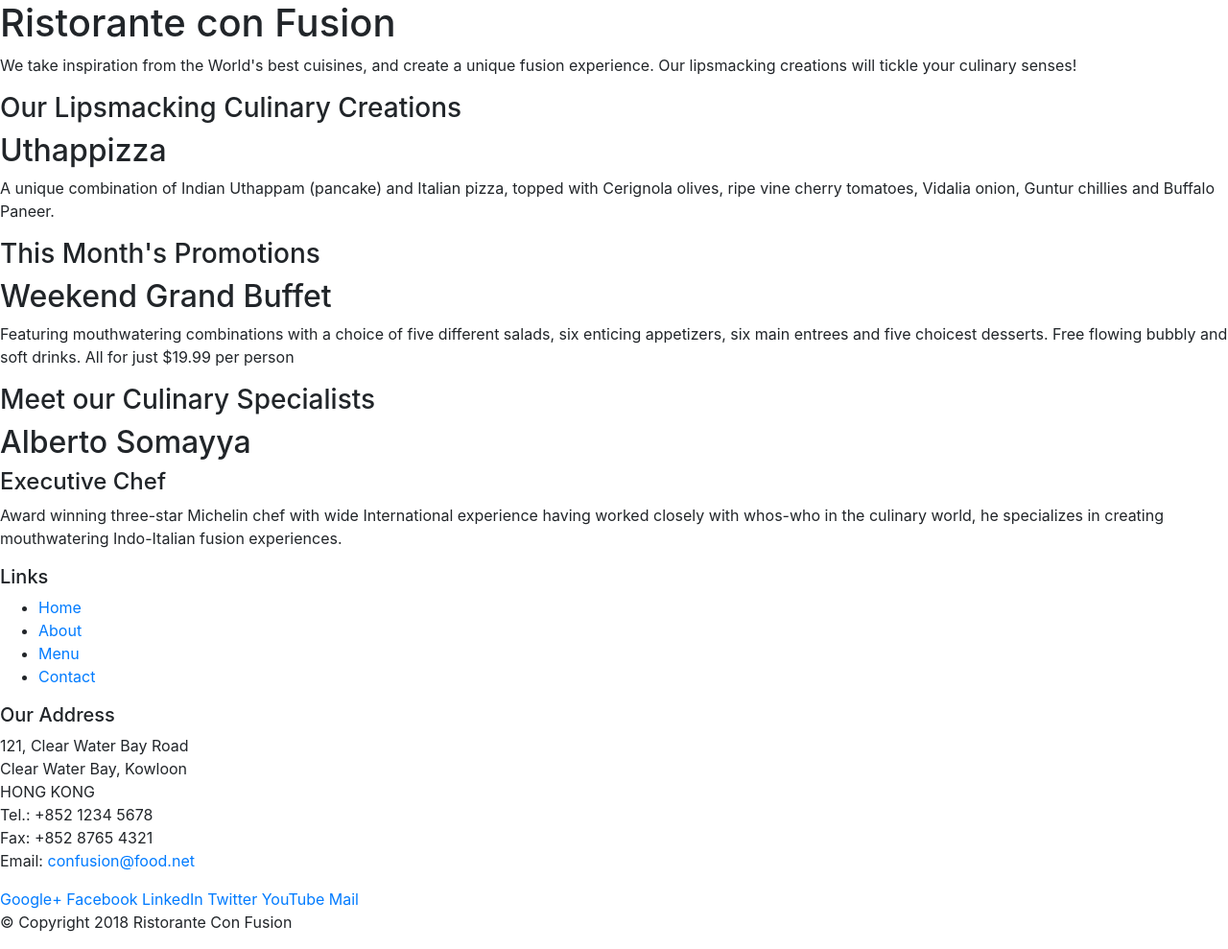
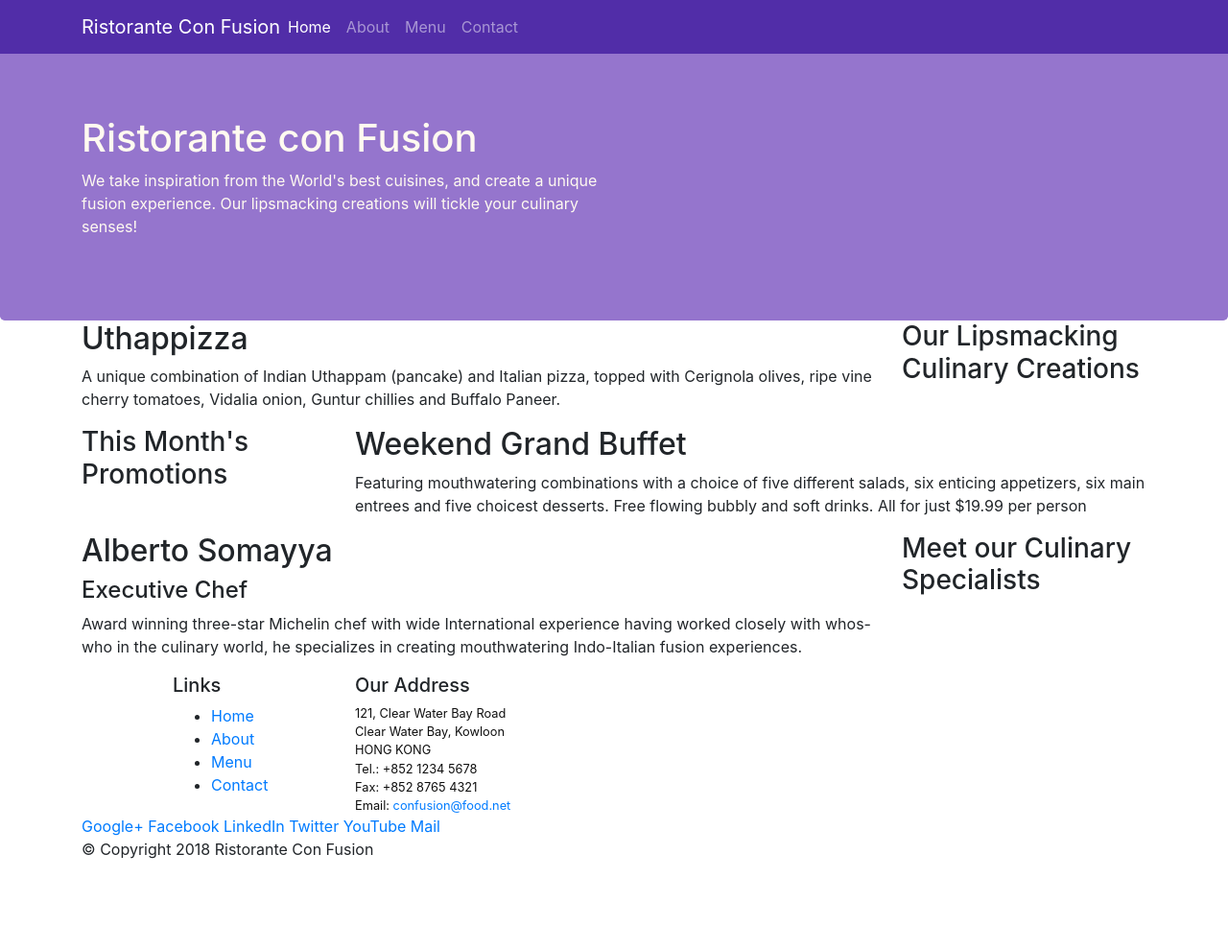
Before and after one commit to you1996/coursera, a website: page index.html in a window 1280 px wide. Shown: the whole page at 96% size. After the commit the page ends 913 px from the top, so only its background shows below. Drawn offline with nearby package versions, Linux system fonts and the light colour scheme.

Commit message:
certification coursera

```diff
--- /dev/null
+++ b/css/styles.css
@@ -0,0 +1,37 @@
+.row-header{
+    margin:0px auto;
+    padding:0px;
+}
+
+.row-content {
+    margin:0px auto;
+    padding: 50px 0px 50px 0px;
+    border-bottom: 1px ridge;
+    min-height:400px;
+}
+
+.footer{
+    background-color: #D1C4E9;
+    margin:0px auto;
+    padding: 20px 0px 20px 0px;
+}
+
+.jumbotron {
+    padding:70px 30px 70px 30px;
+    margin:0px auto;
+    background: #9575CD ;
+    color:floralwhite;
+}
+
+address{
+    font-size:80%;
+    margin:0px;
+    color:#0f0f0f;
+}
+body{
+    padding: 50px 0px 0px 0px;
+    z-index:0
+}
+.navbar-dark{
+    background-color: #512DA8;
+}
--- a/index.html
+++ b/index.html
@@ -9,51 +9,69 @@
 
     <!-- Bootstrap CSS -->
     <link rel="stylesheet" href="node_modules/bootstrap/dist/css/bootstrap.min.css">
+    <link href="css/styles.css" rel="stylesheet">
     <title>Ristorante Con Fusion</title>
 </head>
 
 <body>
+    <nav class="navbar navbar-expand-sm navbar-dark  fixed-top"> <!--navbar-expand-sm:responsive,bg-:background,fixed top :fixer dans le top si dans le scrolle dans le site -->
+        <div class="container"> <!-- on utilise la class countainer pour que la largeur de la navbar etre le meme que le sceen -->
+            <button class="navbar-toggler" type="button" data-toggle="collapse" data-target="#Navbar">
+                <span class="navbar-toggler-icon"></span><!--button de trois lignes-->
+            </button>
+             <!--navbar brand is used for the logo or the name of the company or the main title of the website-->
+             <a class="navbar-brand mr-auto " href="#">Ristorante Con Fusion</a>
+                <div class=" navbar-collapse collapse"  style="display: inline-block;" id="Navbar">
+                    <ul class="navbar-nav ">
+                        <li class="nav-item active"><a class="nav-link" href="#">Home</a></li>
+                        <li class="nav-item"><a class="nav-link" href="./aboutus.html">About</a></li>
+                        <li class="nav-item"><a class="nav-link" href="#">Menu</a></li>
+                        <li class="nav-item"><a class="nav-link" href="#">Contact</a></li>
+                    </ul>
+                </div>
+        </div>
+    </nav>
 
-    <header>
-        <div>
-            <div>
-                <div>
+    <header class="jumbotron">
+        <div class="container">
+            <div class="row">
+                <div class="col-12 col-sm-6">
                     <h1>Ristorante con Fusion</h1>
                     <p>We take inspiration from the World's best cuisines, and create a unique fusion experience. Our lipsmacking creations will tickle your culinary senses!</p>
                 </div>
-                <div>
+                <div class="col-12 col-sm">
                 </div>
             </div>
         </div>
     </header>
 
-    <div>
-        <div>
-            <div>
+    <div class="container">
+        <div class="row">
+            <div class="col-12 col-sm-4 order-sm-last col-md-3">
                 <h3>Our Lipsmacking Culinary Creations</h3>
             </div>
-            <div>
+            <div class="col col-sm order-sm-first col-md">
                 <h2>Uthappizza</h2>
                 <p>A unique combination of Indian Uthappam (pancake) and Italian pizza, topped with Cerignola olives, ripe vine cherry tomatoes, Vidalia onion, Guntur chillies and Buffalo Paneer.</p>
             </div>
         </div>
 
 
-        <div>
-            <div>
+        <div class="row">
+            <div class="col-12 col-sm-4 col-md-3">
                 <h3>This Month's Promotions</h3>
             </div>
-            <div>
+            <div class="col col-sm col-md">
                 <h2>Weekend Grand Buffet</h2>
                 <p>Featuring mouthwatering combinations with a choice of five different salads, six enticing appetizers, six main entrees and five choicest desserts. Free flowing bubbly and soft drinks. All for just $19.99 per person </p>
             </div>
         </div>
 
-        <div>
-            <div>
+        <div class="row">
+            <div class="col-12 col-sm-4 order-sm-last col-md-3">
                 <h3>Meet our Culinary Specialists</h3>
             </div>
-            <div>
+            <div class="col col-sm order-sm-first col-md">
                 <h2>Alberto Somayya</h2>
                 <h4>Executive Chef</h4>
                 <p>Award winning three-star Michelin chef with wide International experience having worked closely with whos-who in the culinary world, he specializes in creating mouthwatering Indo-Italian fusion experiences. </p>
@@ -62,18 +80,18 @@
     </div>
 
     <footer>
-        <div>
-            <div>
-                <div>
+        <div class="container">
+            <div class="row">
+                <div class="col-4 offset-1 col-sm-2">
                     <h5>Links</h5>
                     <ul>
                         <li><a href="#">Home</a></li>
-                        <li><a href="#">About</a></li>
+                        <li><a href="#./aboutus.html">About</a></li>
                         <li><a href="#">Menu</a></li>
                         <li><a href="#">Contact</a></li>
                     </ul>
                 </div>
-                <div>
+                <div class="col-7 col-sm-5">
                     <h5>Our Address</h5>
                     <address>
 		              121, Clear Water Bay Road<br>
@@ -84,7 +102,7 @@
 		              Email: <a href="mailto:confusion@food.net">confusion@food.net</a>
 		           </address>
                 </div>
-                <div>
+                <div class="col-12 col-sm4">
                     <div>
                         <a href="http://google.com/+">Google+</a>
                         <a href="http://www.facebook.com/profile.php?id=">Facebook</a>
@@ -95,8 +113,8 @@
                     </div>
                 </div>
            </div>
-           <div>
-                <div>
+           <div class="row">
+                <div class="col-auto">
                     <p>© Copyright 2018 Ristorante Con Fusion</p>
                 </div>
            </div>
```
Also changed, not shown: aboutus.html (added, +136 -0 lines).
